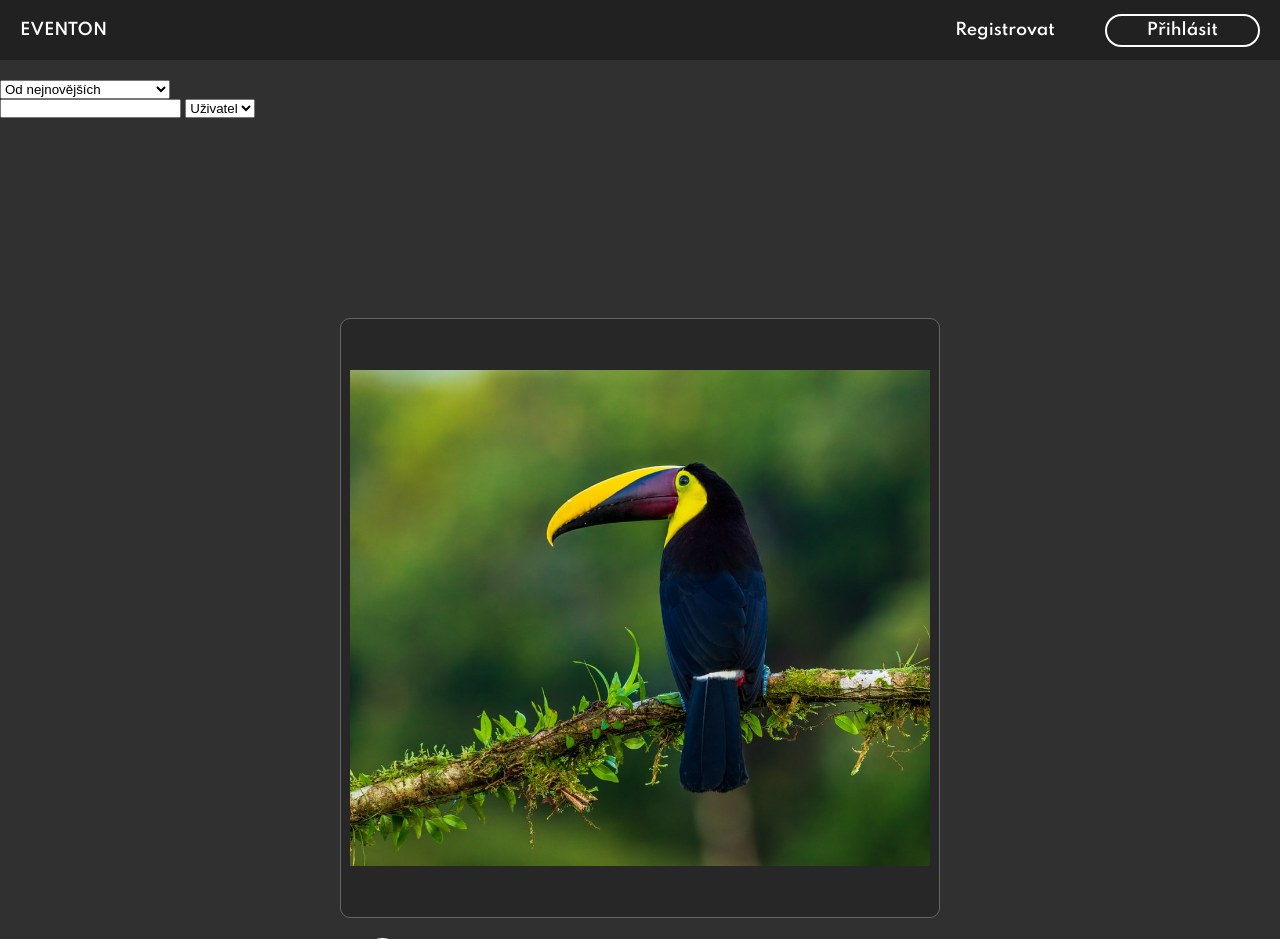
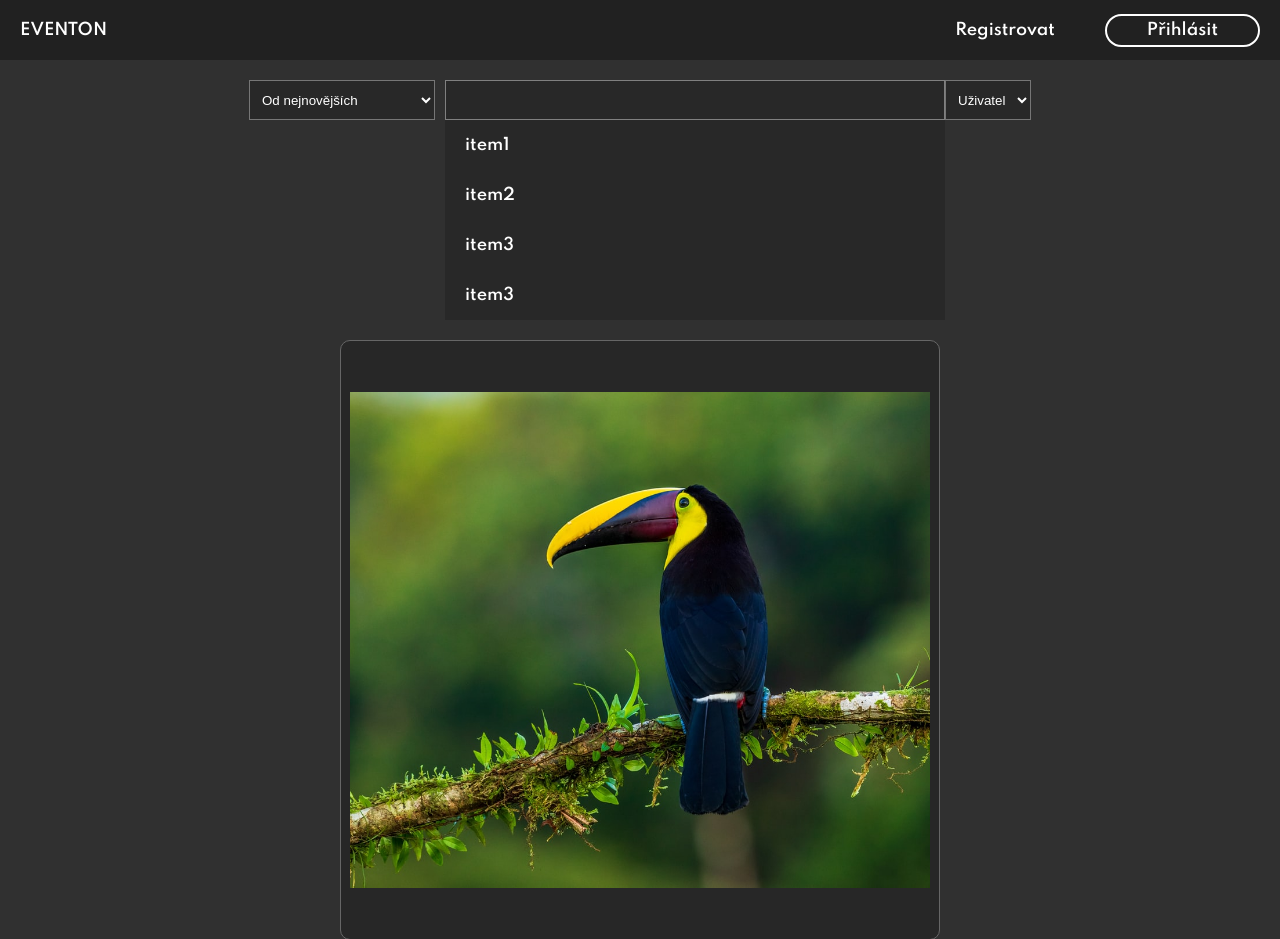
Before and after one commit to mrWintex/eventon, a PHP site: page / in a window 1280 px wide. Shown: the top 939 px of the page. Run offline with PHP 8.4, Linux system fonts and the light colour scheme; data comes from the database, SQL or seed files in the repository; some libraries are stand-ins or nearby versions.

Commit message:
Další změny a úpravy

```diff
--- a/css/partials/_mixins.scss
+++ b/css/partials/_mixins.scss
@@ -110,3 +110,13 @@
         background-color: darken($color: $background-color, $amount: 5);
     }
 }
+
+@mixin post-selector-item{
+    padding: 8px;
+    color: $primary-color;
+    background: darken($color: $background-color, $amount: 3);
+    height: 40px;
+    &:focus{
+        outline: none;
+    }
+}
--- a/css/style.css
+++ b/css/style.css
@@ -61,6 +61,123 @@ body {
   font-size: 2rem;
   margin-left: 40px;
   color: #ffffff;
+}
+
+.posts-selector {
+  display: -webkit-box;
+  display: -ms-flexbox;
+  display: flex;
+  -webkit-box-pack: center;
+      -ms-flex-pack: center;
+          justify-content: center;
+  -webkit-box-align: none;
+      -ms-flex-align: none;
+          align-items: none;
+  -webkit-box-orient: horizontal;
+  -webkit-box-direction: normal;
+      -ms-flex-direction: row;
+          flex-direction: row;
+  padding: 20px;
+  width: 100%;
+  margin-top: 60px;
+}
+
+.posts-selector-filter {
+  margin-right: 10px;
+}
+
+.posts-selector-filter-select {
+  padding: 8px;
+  color: #ffffff;
+  background: #282828;
+  height: 40px;
+}
+
+.posts-selector-filter-select:focus {
+  outline: none;
+}
+
+.posts-selector-search {
+  display: -webkit-box;
+  display: -ms-flexbox;
+  display: flex;
+  -webkit-box-pack: none;
+      -ms-flex-pack: none;
+          justify-content: none;
+  -webkit-box-align: none;
+      -ms-flex-align: none;
+          align-items: none;
+  -webkit-box-orient: horizontal;
+  -webkit-box-direction: normal;
+      -ms-flex-direction: row;
+          flex-direction: row;
+  font-size: 0;
+}
+
+.posts-selector-search-container {
+  position: relative;
+}
+
+.posts-selector-search-container .posts-selector-search-input {
+  border: 1px solid grey;
+  border-radius: 0px;
+  padding: 8px;
+  color: #ffffff;
+  background: #282828;
+  height: 40px;
+  width: 500px;
+}
+
+.posts-selector-search-container .posts-selector-search-input:focus {
+  outline: none;
+}
+
+.posts-selector-search-container .posts-selector-search-results {
+  width: 100%;
+  max-height: 200px;
+  background-color: #282828;
+  position: absolute;
+  overflow: auto;
+  font-size: 1rem;
+  z-index: 5;
+}
+
+.posts-selector-search-container .posts-selector-search-results-list {
+  list-style: none;
+}
+
+.posts-selector-search-container .posts-selector-search-results-list-item {
+  display: -webkit-box;
+  display: -ms-flexbox;
+  display: flex;
+  -webkit-box-pack: none;
+      -ms-flex-pack: none;
+          justify-content: none;
+  -webkit-box-align: center;
+      -ms-flex-align: center;
+          align-items: center;
+  -webkit-box-orient: horizontal;
+  -webkit-box-direction: normal;
+      -ms-flex-direction: row;
+          flex-direction: row;
+  height: 50px;
+  width: 100%;
+  padding: 0 20px;
+}
+
+.posts-selector-search-container .posts-selector-search-results-list-item:hover {
+  background: #2b2b2b;
+}
+
+.posts-selector-search-select {
+  padding: 8px;
+  color: #ffffff;
+  background: #282828;
+  height: 40px;
+}
+
+.posts-selector-search-select:focus {
+  outline: none;
 }
 
 .navigation {
--- a/css/style.scss
+++ b/css/style.scss
@@ -34,6 +34,61 @@ body{
 }
 .back-button{
     @include back-button;
+}
+
+.posts-selector{
+    @include flex($justify-content: center);
+    padding: 20px;
+    width: 100%;
+    margin-top: $navigation-height;
+
+    &-filter{
+        margin-right: 10px;
+        &-select{
+            @include post-selector-item;
+        }
+    }
+    &-search{
+        $c: &;
+        @include flex;
+        font-size: 0;
+        &-container{
+            position: relative;
+
+            #{$c}-input{
+                @include border(1px solid grey);
+                @include post-selector-item;
+                width: 500px;
+            }
+            #{$c}-results{
+                $item-height: 50px;
+                width: 100%;
+                max-height: $item-height * 4;
+                background-color: darken($color: $background-color, $amount: 3);
+
+                position: absolute;
+                overflow: auto;
+                font-size: 1rem;
+                z-index: 5;
+
+                &-list{
+                    list-style: none;
+                    &-item{
+                        @include flex($align-items: center);
+                        height: 50px;
+                        width: 100%;
+                        padding: 0 20px;
+                        &:hover{
+                            background: darken($color: $background-color, $amount: 2);
+                        }
+                    }
+                }
+            }
+        }
+        &-select{
+            @include post-selector-item;
+        }
+    }
 }
 
 //====================================================
@@ -384,11 +439,9 @@ body{
 //====================================================
 .form-wrapper{
     @include flex($justify-content: center, $align-items: center, $flex-direction: column);
-    height: 100vh;
+    height: calc(100vh - #{$navigation-height});
+    margin-top: $navigation-height;
 
-    .addpost-header{
-        margin-top: 60px;
-    }
     .account-form{
         @include flex($justify-content: center, $flex-direction: column);
         @include border($form-border, $radius: 5px);
--- a/js/LoadMoreImages.js
+++ b/js/LoadMoreImages.js
@@ -17,7 +17,8 @@ $(document).ready(function () {
   });
 
   //Pokud byl změněn filtr, obnoví se příspěvky
-  $("#post-filter").on("change", function(){
+  $("#posts-selector-filter-input").on("change", function(){
+    console.log(GetFilter());
     $("#posts-container").empty();
     LoadMorePosts();
   });
@@ -49,6 +50,6 @@ $(document).ready(function () {
 
   //Získání id filtru pro SQL dotaz
   function GetFilter(){
-    return $("#post-filter").val();
+    return $("#posts-selector-filter-input").val();
   }
 });
--- a/php/objects/UserManager.php
+++ b/php/objects/UserManager.php
@@ -54,7 +54,7 @@
             if(!$this->ValidateFile($file)) return;
 
             $directory = $user->GetUserFolderPath() . "/" . $file["name"];
-            if (Db::ExecuteQuery("INSERT INTO posts (src, comment, user_owner) VALUES (?, ?, ?)", [$directory, $post_data["comment"], $user->GetId()])) {
+            if (Db::ExecuteQuery("INSERT INTO posts (src, comment, user_owner) VALUES (?, ?, ?)", [$directory, htmlspecialchars($post_data["comment"]), $user->GetId()])) {
                 move_uploaded_file($file["tmp_name"], $directory);
                 header("location: index.php");
                 exit;
--- a/phtml/_addpost.phtml
+++ b/phtml/_addpost.phtml
@@ -20,7 +20,6 @@
 <body>
     <?php require("./phtml/navigation.phtml"); ?>
     <div class="back-button"><a href="index.php"><i class="fa-solid fa-arrow-left"></i></a></div>
-    <?php $user_manager->PrintErrors(); ?>
     <div class="form-wrapper">
     <div class="addpost-header"><h1>EVENTON</h1></div>
         <form method="post" class="account-form addpost" enctype="multipart/form-data">
@@ -44,7 +43,6 @@
                                     </label>
                                     <input type="file" name="image" id="image">
                                 </div>
-                                <!--<div id="imagePreview"></div>-->
                             </div>
                         </div>
                     </div>
@@ -62,6 +60,8 @@
                 </div>
             </div>
             <div class="submit-container form-item">
+
+                <div><?php $user_manager->PrintErrors()?></div>
                 <input type="submit" value="Potvrdit" name="addpost">
             </div>
         </form>
--- a/phtml/_index.phtml
+++ b/phtml/_index.phtml
@@ -13,17 +13,32 @@
     <title>Document</title>
 </head>
 <body>
-    <select id="post-filter" style="margin-top: 80px">
-        <option value="0">Od nejnovějších</option>
-        <option value="1">Od nejstarších</option>
-        <option value="2">Od nejlépe hodnocených</option>
-    </select>
-    <div>
-        <input type="text" id="post-search">
-        <select>
+    <div class="posts-selector">
+    <div class="posts-selector-filter">
+        <select class="posts-selector-filter-select" id="posts-selector-filter-input" name="posts-select-filter" title="filter">
+            <option value="0">Od nejnovějších</option>
+            <option value="1">Od nejstarších</option>
+            <option value="2">Od nejlépe hodnocených</option>
+        </select>
+    </div>
+    <div class="posts-selector-search">
+        <div class="posts-selector-search-container">
+            <input type="text" id="post-search" class="posts-selector-search-input">
+            <div class="posts-selector-search-results">
+                <ul class="posts-selector-search-results-list">
+                    <li class="posts-selector-search-results-list-item">item1</li>
+                    <li class="posts-selector-search-results-list-item">item2</li>
+                    <li class="posts-selector-search-results-list-item">item3</li>
+                    <li class="posts-selector-search-results-list-item">item3</li>
+                    <li class="posts-selector-search-results-list-item">item3</li>
+                </ul>
+            </div>
+        </div>
+        <select class="posts-selector-search-select">
             <option value="0">Uživatel</option>
             <option value="1">Tag</option>
         </select>
+    </div>
     </div>
     <main>
         <?php require("./phtml/navigation.phtml"); ?>
```
Also changed, not shown: other parts of css/style.css (+32 -35 lines), other parts of css/style.scss (+17 -8 lines), 1 other file.
